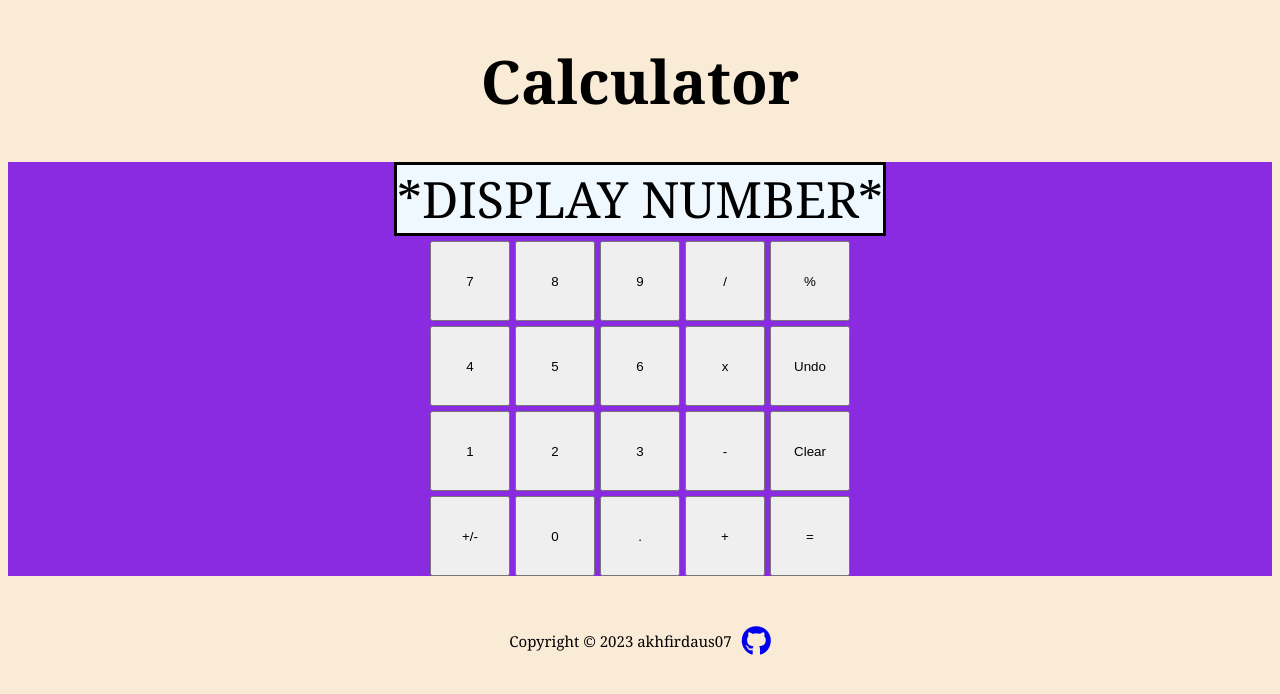
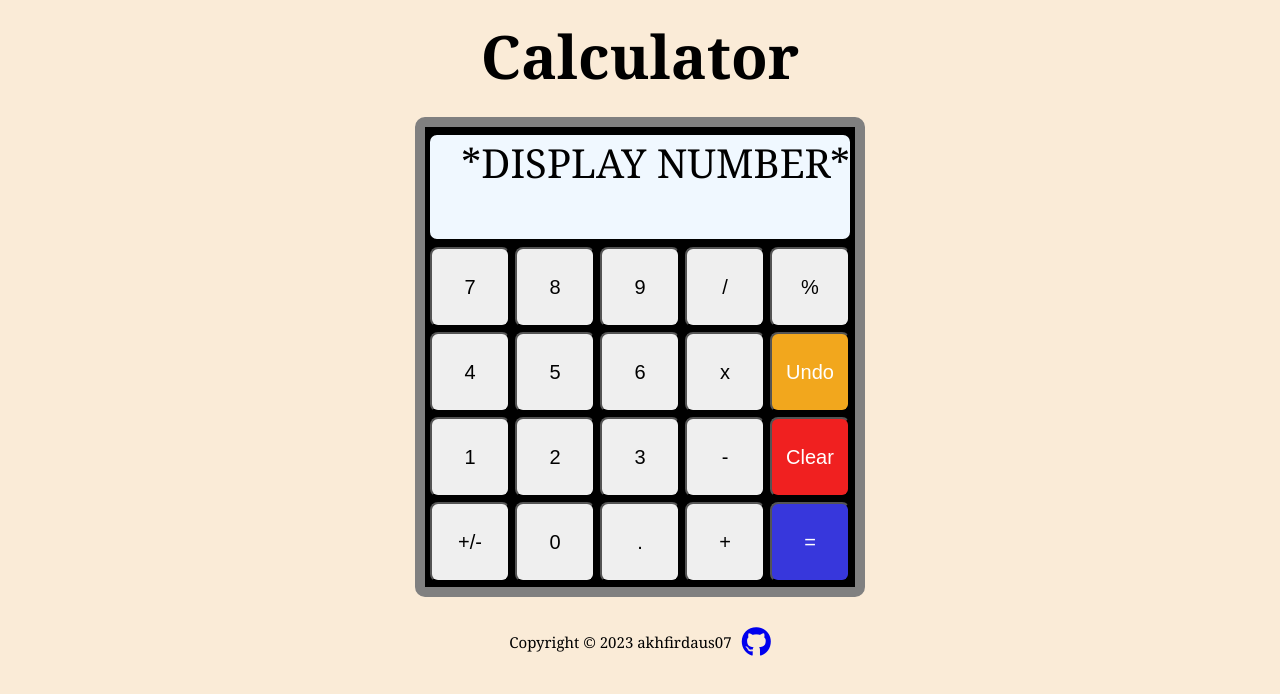
Before and after one commit to akhfirdaus07/calculator, a plain HTML site: page index.html in a window 1280 px wide. Drawn offline with Linux system fonts and the light colour scheme.

Commit message:
Fix the basic layout button and color

```diff
--- a/index.html
+++ b/index.html
@@ -11,6 +11,7 @@
 </head>
 <body>
     <h1>Calculator</h1>
+    <div class="card">
         <div class="container">
             <div class="display">*DISPLAY NUMBER*</div>
             <div class="buttons">
@@ -42,6 +43,7 @@
                 <button class="tool equal">=</button>
             </div>
         </div>
+    </div>
 </body>
 <footer>Copyright © 2023 akhfirdaus07
     <a href="https://github.com/akhfirdaus07"><i class="fab fa-github" style='font-size:30px' aria-hidden="true"></i></a>
--- a/style.css
+++ b/style.css
@@ -1,17 +1,28 @@
 body{
     font-family: Cambria, Cochin, Georgia, Times, 'Times New Roman', serif;
     background-color: antiquewhite;
+
 }
 
 h1 {
+    margin-top: 15px;
+    margin-bottom: 20px;
     text-align: center;
     font-size: 60px;
 }
 
+.card{
+    display: flex;
+    justify-content: center;
+}
+
 .container{
-    background-color: blueviolet;
+    background-color: black;
 
-    font-size: 50px;
+    border: 10px solid grey;
+    border-radius: 10px;
+    height: 450px;
+    padding: 5px;
 
     display: flex;
     flex-direction: column;
@@ -22,16 +33,51 @@ h1 {
 }
 
 .display {
-
+    flex:1;
+    width: 100%;
     background-color: aliceblue;
     border: 3px solid black;
+    border-radius: 10px;
+    text-align: right;
+    font-size: 40px;
 }
 
 .buttons {
-
     display: flex;
     justify-content: space-evenly;
     gap:5px
+}
+
+.num{
+    font-size: 20px;
+    border-radius: 8px;
+
+}
+
+.operator{
+    border-radius: 8px;
+    font-size: 20px;
+}
+
+.tool{
+    font-size: 20px;
+    border-radius: 8px;
+
+}
+
+.tool.undo{
+    background-color: rgb(242, 167, 29);
+    color: white;
+}
+
+.tool.clear{
+    background-color:rgb(240, 32, 32);
+    color: white;
+}
+
+.tool.equal{
+    background-color:rgb(55, 55, 220);
+    color: white;
 }
 
 button{
@@ -41,7 +87,7 @@ button{
 
 
 footer{
-    margin-top: 50px;
+    margin-top: 30px;
     font-size: 15px;
     display: flex;
     justify-content: center;
```
Lines whose indentation alone changed are shown as unchanged.
